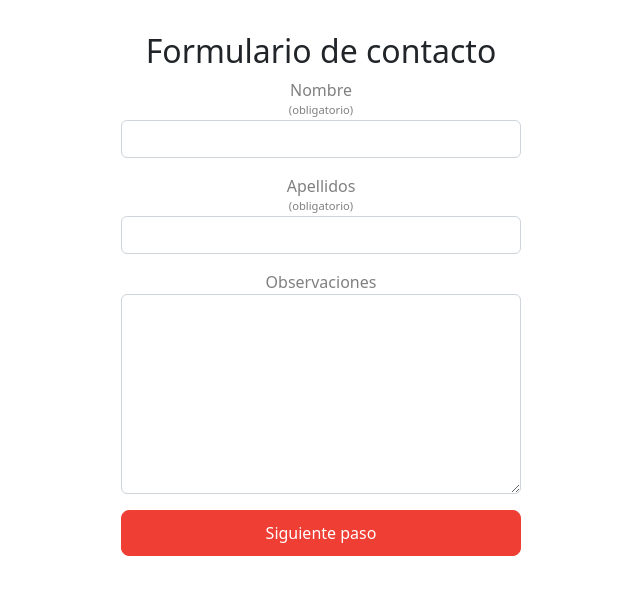
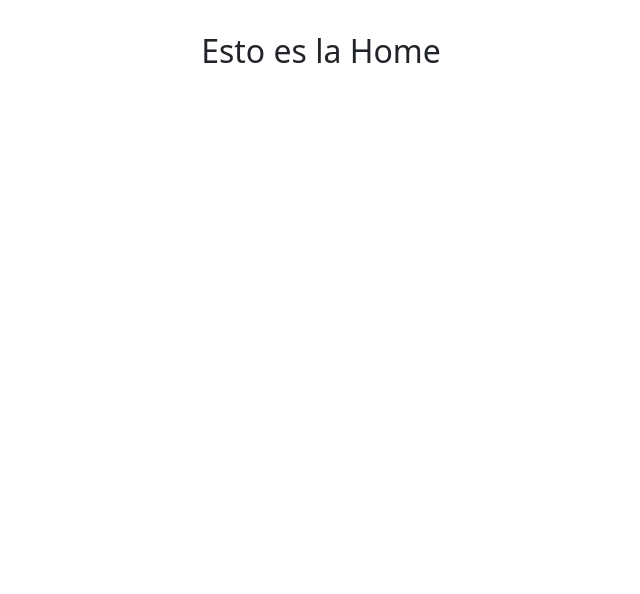
Before and after one commit to jlazaro135/vueProject, a Vue app: page /#/ in a window 1280 px wide. Shown: the top 594 px of the page, without its empty margins (319-959 px from the left). Built offline with nearby package versions, Linux system fonts and the light colour scheme.

Commit message:
se avanza proyecto

```diff
--- a/src/components/Form.vue
+++ b/src/components/Form.vue
@@ -10,12 +10,13 @@ export default {
       errors: [],
       name: null,
       surname: null,
-      comments: null
+      comments: null,
+      link: '#'
     }
   },
   methods:{
     checkForm: function (e) {
-      if (this.name && this.age) {
+      if (this.name && this.surname) {
         return true;
       }
 
@@ -23,11 +24,14 @@ export default {
 
       if (!this.name) {
         this.errors.push('El nombre es obligatorio.');
+        this.link = '#'
       }
-      if (!this.age) {
+      if (!this.surname) {
         this.errors.push('La edad es obligatoria.');
+        this.link = '#'
       }
 
+      this.link = '/objetivos-desarrollo'
       e.preventDefault();
     }
   }
@@ -36,12 +40,6 @@ export default {
 
 <template>
   <h2>Formulario de contacto</h2>
-  <form
-  id="form"
-  @submit="checkForm"
-  action="https://vuejs.org/"
-  method="post"
-  >
 
   <p v-if="errors.length">
     <b>Por favor, corrija el(los) siguiente(s) error(es):</b>
@@ -49,7 +47,6 @@ export default {
       <li v-for="error in errors">{{ error }}</li>
     </ul>
   </p>
-
 
     <div>
       <label class="form-label" for="name">Nombre <small>(obligatorio)</small></label>
@@ -85,9 +82,11 @@ export default {
       </textarea>
     </div>
 
-  <Button textButton="Siguiente paso"></Button>
 
-  </form>
+      <router-link @click="checkForm" :to="link">Esto es un click</router-link>
+    <Button textButton="Siguiente paso">
+    </Button>
+
 </template>
 
 <style scoped>
--- a/src/main.js
+++ b/src/main.js
@@ -1,22 +1,31 @@
-import { createApp, VueElement } from 'vue'
+import { createApp } from 'vue'
 import { createRouter, createWebHashHistory } from 'vue-router'
 import App from './App.vue'
 import 'bootstrap/dist/css/bootstrap.css'
 import './style.css'
 import Form from './components/Form.vue'
+import Ods from './components/Ods.vue'
+import Character from './components/Character.vue'
+import Resume from './components/Resume.vue'
 
-// Componentes
-
-const Detail = {template: '<h2>Esto es una vista de detalles</h2>'}
-
+const Home = { template: '<h2>Esto es la Home</h2>' }
 
 // definir objetos rutas
 const routes = [
     {
-        path: '/', component: Form
+        path: '/', component: Home
     },
     {
-        path: '/detalle', component: Detail
+        path: '/contacto', component: Form
+    },
+    {
+        path: '/objetivos-desarrollo', component: Ods
+    },
+    {
+        path: '/personaje-favorito', component: Character
+    },
+    {
+        path: '/resumen', component: Resume
     }
 ]
 
```
